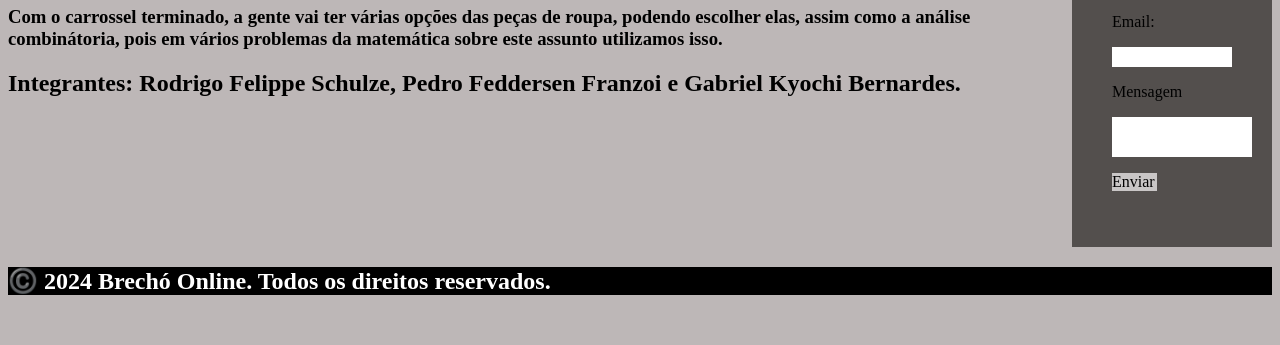
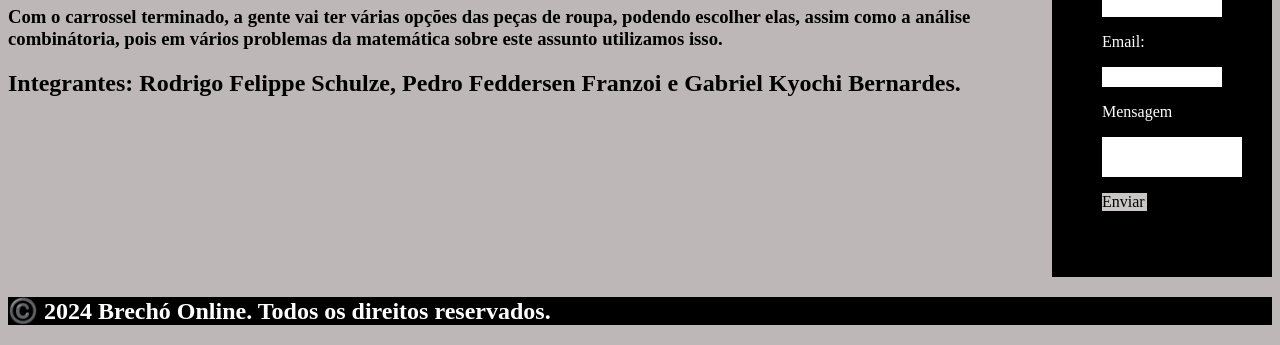
Before and after one commit to PedroFranzoi/Brecho-online, a plain HTML site: page index.html in a window 1280 px wide. Shown: the part 465-810 px from the top of the page. Drawn offline with Linux system fonts and the light colour scheme.

Commit message:
Reformei a parte de contato, trocando as cores para conseguir melhorar o design do site.

```diff
--- a/style.css
+++ b/style.css
@@ -21,10 +21,11 @@ footer{
 }
 
 #quadrado_contato{
-    background-color: rgb(83, 79, 77);
-    padding: 40px;
+    background-color: rgb(0, 0, 0);
+    padding: 50px;
     width: 120px;
-
+    padding-top: 60px;
+    color: white;
 }
 
 .quadrado_escrita{
@@ -43,6 +44,7 @@ footer{
     background-color: rgb(201, 198, 198);
     padding: 0px;
     width: 45px;
+    color: black;
 }
 
 #flex{
```
